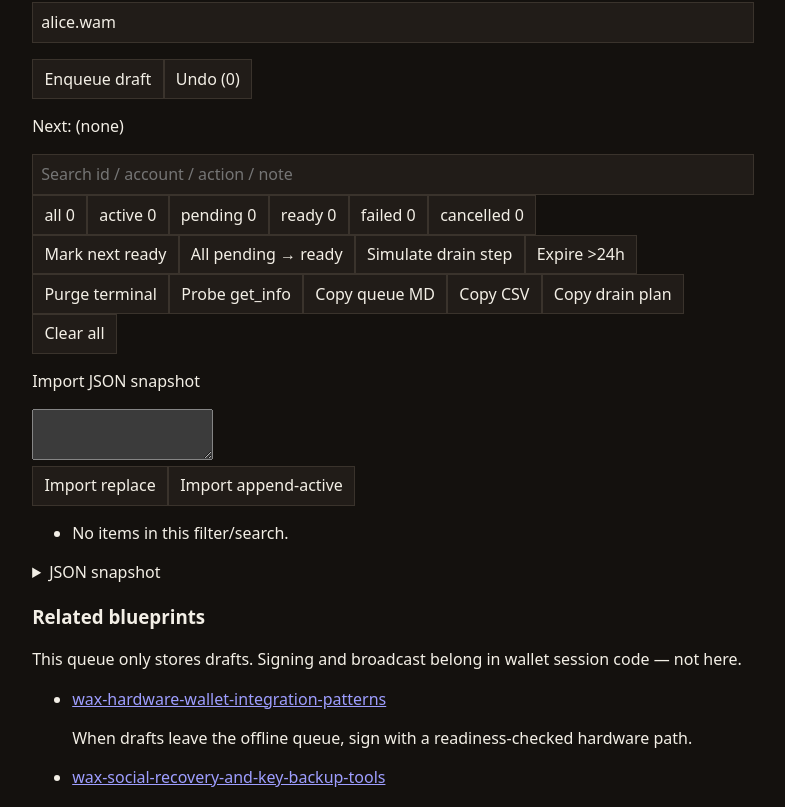
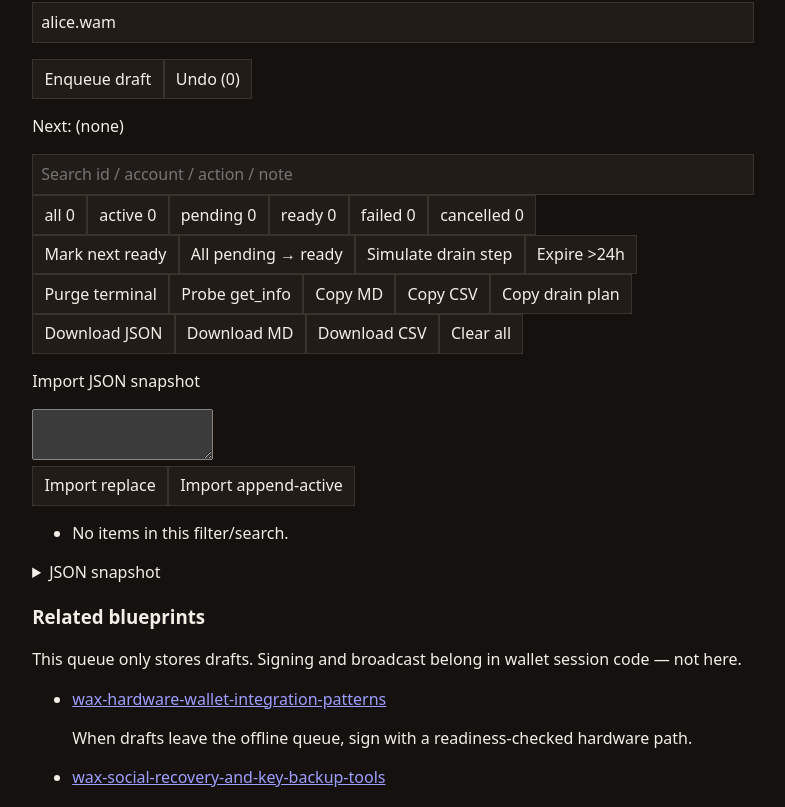
Before and after one commit to pixel-journey/wax-offline-transaction-queue, a Next.js app: page / in a window 1280 px wide. Shown: the part 674-1481 px from the top of the page, without its empty margins (247-1032 px from the left). Built offline with nearby package versions, Linux system fonts and the light colour scheme.

Commit message:
Pass 21: browser download helpers for exports

```diff
--- a/src/Demo.tsx
+++ b/src/Demo.tsx
@@ -5,6 +5,7 @@ import { RelatedBlueprints } from "./RelatedBlueprints";
 import { duplicateDraft, setMaxPending } from "./capacity";
 import { probeChainHead } from "./connectivity";
 import { exportQueueCsv } from "./csv";
+import { downloadTextFile, queueExportBasename } from "./download";
 import { importQueueJson } from "./importQueue";
 import { searchItems, setItemNote } from "./notes";
 import { dataPreview, parseDataJson, setItemData } from "./payload";
@@ -131,10 +132,15 @@ export function Demo() {
     }
   };
 
+  const download = (filename: string, content: string, mime: string) => {
+    const r = downloadTextFile(filename, content, mime);
+    setMessage(r.ok ? `Downloaded ${filename}` : r.reason);
+  };
+
   return (
     <main className="wrap space-y-6 max-w-xl mx-auto p-6 text-white">
       <p className="kicker text-xs uppercase tracking-widest text-emerald-400/80">
-        Educational reference · Passes 1–20 frozen
+        Educational reference · Pass 21 (post-freeze)
       </p>
       <h1 className="text-2xl font-bold text-emerald-400">Offline transaction queue</h1>
       <p className="text-xs opacity-50 font-mono">{summaryLine(state)}</p>
@@ -353,7 +359,7 @@ export function Demo() {
             className="px-2 py-1 rounded-lg text-xs bg-sky-700"
             onClick={() => copy(exportQueueMarkdown(state), "Queue MD copied")}
           >
-            Copy queue MD
+            Copy MD
           </button>
           <button
             type="button"
@@ -373,6 +379,36 @@ export function Demo() {
             }
           >
             Copy drain plan
+          </button>
+          <button
+            type="button"
+            className="px-2 py-1 rounded-lg text-xs bg-indigo-900"
+            onClick={() => {
+              const base = queueExportBasename();
+              download(`${base}.json`, serializeQueue(state), "application/json");
+            }}
+          >
+            Download JSON
+          </button>
+          <button
+            type="button"
+            className="px-2 py-1 rounded-lg text-xs bg-indigo-800"
+            onClick={() => {
+              const base = queueExportBasename();
+              download(`${base}.md`, exportQueueMarkdown(state), "text/markdown");
+            }}
+          >
+            Download MD
+          </button>
+          <button
+            type="button"
+            className="px-2 py-1 rounded-lg text-xs bg-indigo-700"
+            onClick={() => {
+              const base = queueExportBasename();
+              download(`${base}.csv`, exportQueueCsv(state), "text/csv");
+            }}
+          >
+            Download CSV
           </button>
           <button
             type="button"
--- /dev/null
+++ b/src/download.ts
@@ -0,0 +1,33 @@
+/** Soft-fail browser download. No-op when document is unavailable. */
+
+export function downloadTextFile(
+  filename: string,
+  content: string,
+  mime = "text/plain;charset=utf-8"
+): { ok: true } | { ok: false; reason: string } {
+  if (typeof document === "undefined")
+    return { ok: false, reason: "document unavailable" };
+  try {
+    const blob = new Blob([content], { type: mime });
+    const url = URL.createObjectURL(blob);
+    const a = document.createElement("a");
+    a.href = url;
+    a.download = filename;
+    a.rel = "noopener";
+    document.body.appendChild(a);
+    a.click();
+    a.remove();
+    URL.revokeObjectURL(url);
+    return { ok: true };
+  } catch (e) {
+    return {
+      ok: false,
+      reason: e instanceof Error ? e.message : "download failed",
+    };
+  }
+}
+
+export function queueExportBasename(prefix = "offline-queue"): string {
+  const d = new Date().toISOString().slice(0, 19).replace(/[:T]/g, "-");
+  return `${prefix}-${d}`;
+}
```
Also changed, not shown: 2 other files (tests, documents, lock files or other folders).
